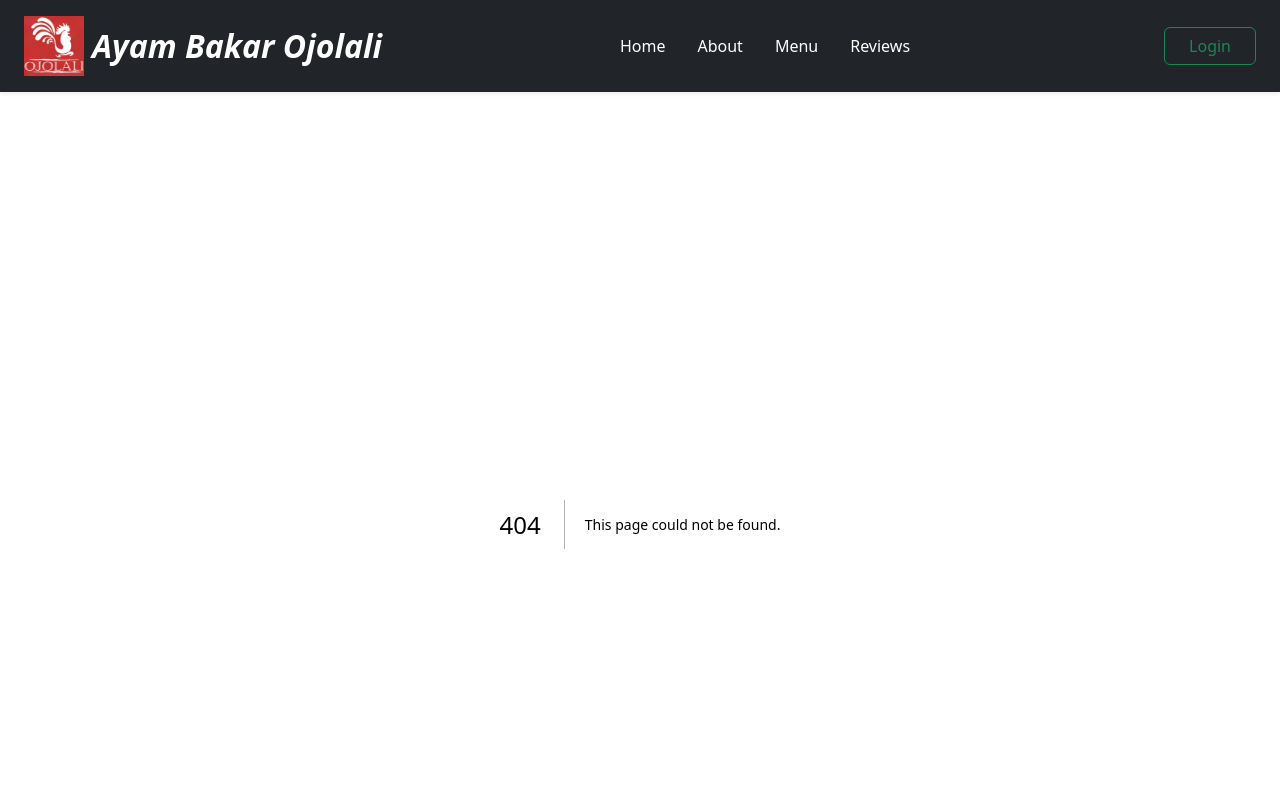
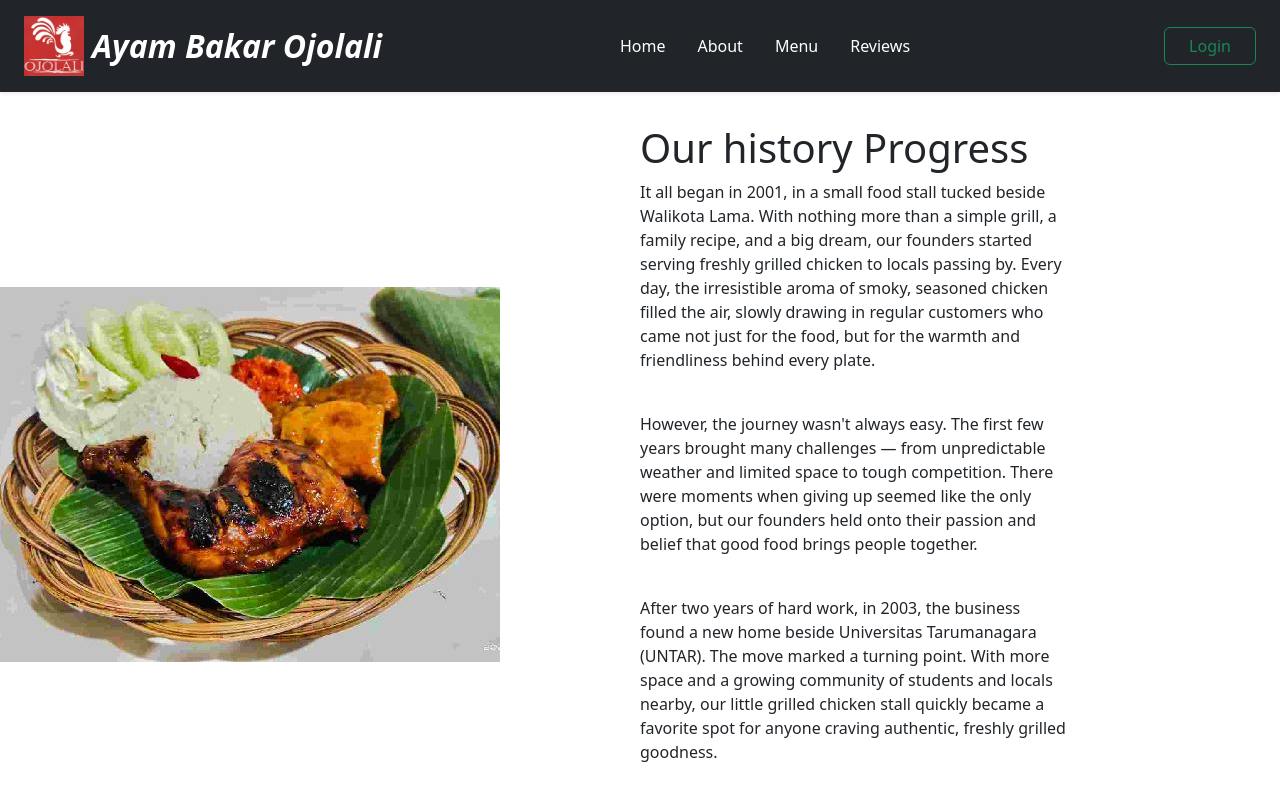
Before and after one commit to DanielKA014/uas-fe-frontend, a Next.js app in the folder project_uas/: page /about in a window 1280 px wide. Before the commit this address had no page. Shown: the top 800 px of the page. Built offline with nearby package versions, Linux system fonts and the light colour scheme.

Commit message:
membuat about

```diff
--- /dev/null
+++ b/project_uas/src/app/about/page.css
@@ -0,0 +1,10 @@
+.parent {
+display: grid;
+grid-template-columns: repeat(6, 1fr);
+grid-template-rows: repeat(6, 1fr);
+grid-column-gap: 0px;
+grid-row-gap: 0px;
+}
+
+.div1 { grid-area: 2 / 1 / 5 / 3; }
+.div2 { grid-area: 1 / 4 / 7 / 6; }
--- /dev/null
+++ b/project_uas/src/app/about/page.tsx
@@ -0,0 +1,23 @@
+"use client";
+import { useState } from "react";
+import "bootstrap/dist/css/bootstrap.min.css";
+import "./page.css";
+import React from 'react'
+
+const page = () => {
+  return (
+    <div className="parent">
+    <div className="div1"><img src="\images\ayam_bakar_history.jpeg" alt="Ayam Bakar" /></div>
+    <div className="div2">
+        <h1>Our history Progress</h1>
+        <p>It all began in 2001, in a small food stall tucked beside Walikota Lama. With nothing more than a simple grill, a family recipe, and a big dream, our founders started serving freshly grilled chicken to locals passing by. Every day, the irresistible aroma of smoky, seasoned chicken filled the air, slowly drawing in regular customers who came not just for the food, but for the warmth and friendliness behind every plate. </p> <br />
+        <p>However, the journey wasn't always easy. The first few years brought many challenges — from unpredictable weather and limited space to tough competition. There were moments when giving up seemed like the only option, but our founders held onto their passion and belief that good food brings people together.</p> <br />
+        <p>After two years of hard work, in 2003, the business found a new home beside Universitas Tarumanagara (UNTAR). The move marked a turning point. With more space and a growing community of students and locals nearby, our little grilled chicken stall quickly became a favorite spot for anyone craving authentic, freshly grilled goodness.</p> <br />
+        <p>Over the years, we've stayed true to our roots — using the same traditional recipe, grilling over open flames, and serving with the same dedication that started it all. From humble beginnings beside Walikota Lama to a beloved eatery beside UNTAR, our story is one of perseverance, flavor, and family.</p> <br />
+        <p>Today, we continue to grill with passion, serve with heart, and welcome every guest like an old friend — because for us, it's not just about chicken, it's about the joy that comes with sharing it.</p>
+    </div>
+    </div>
+  )
+}
+
+export default page
```
Also changed, not shown: project_uas/public/images/ayam_bakar_history.jpeg (added), project_uas/src/app/users/about/page.tsx (deleted), 1 other file (tests, documents, lock files or other folders).
